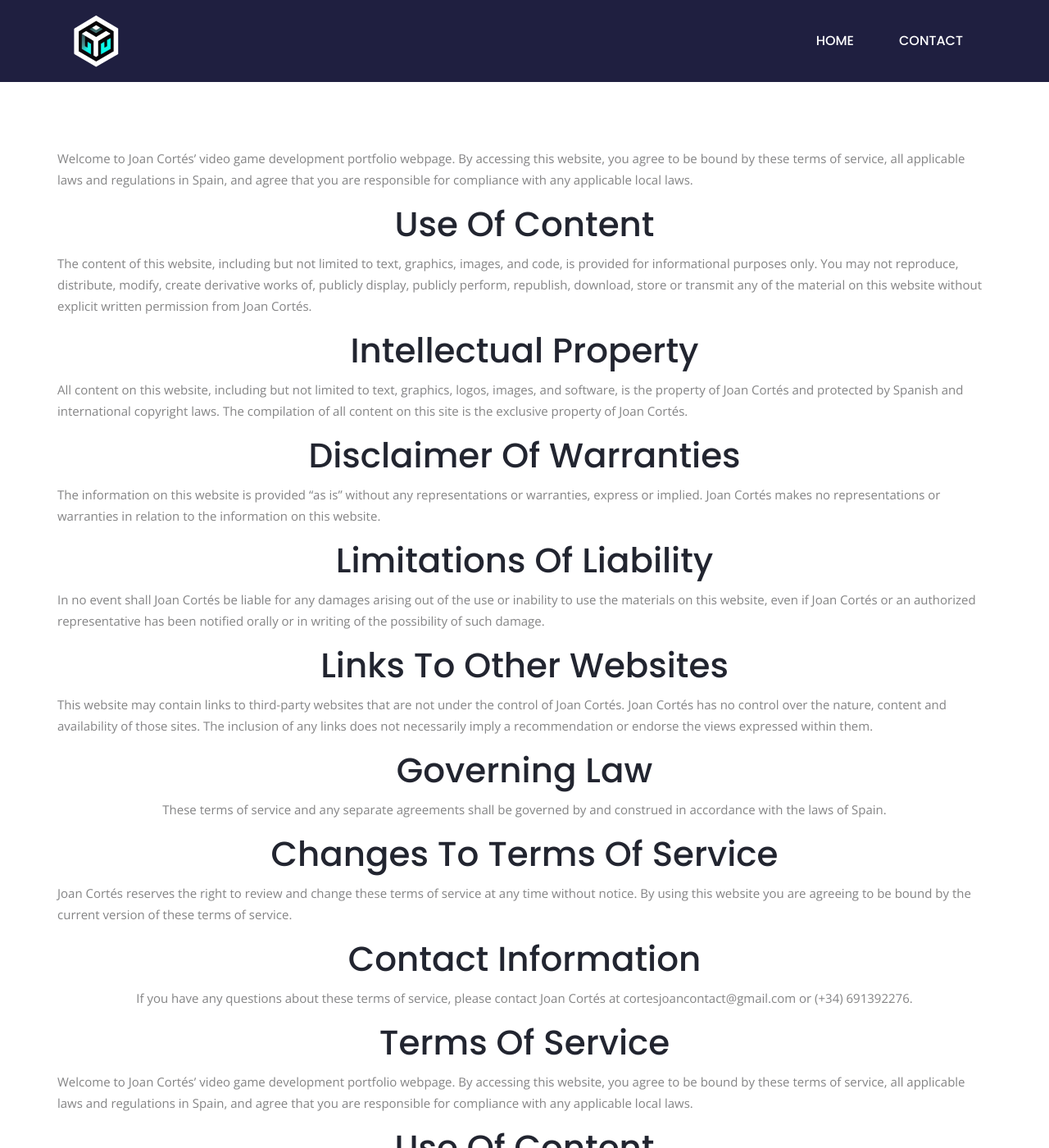
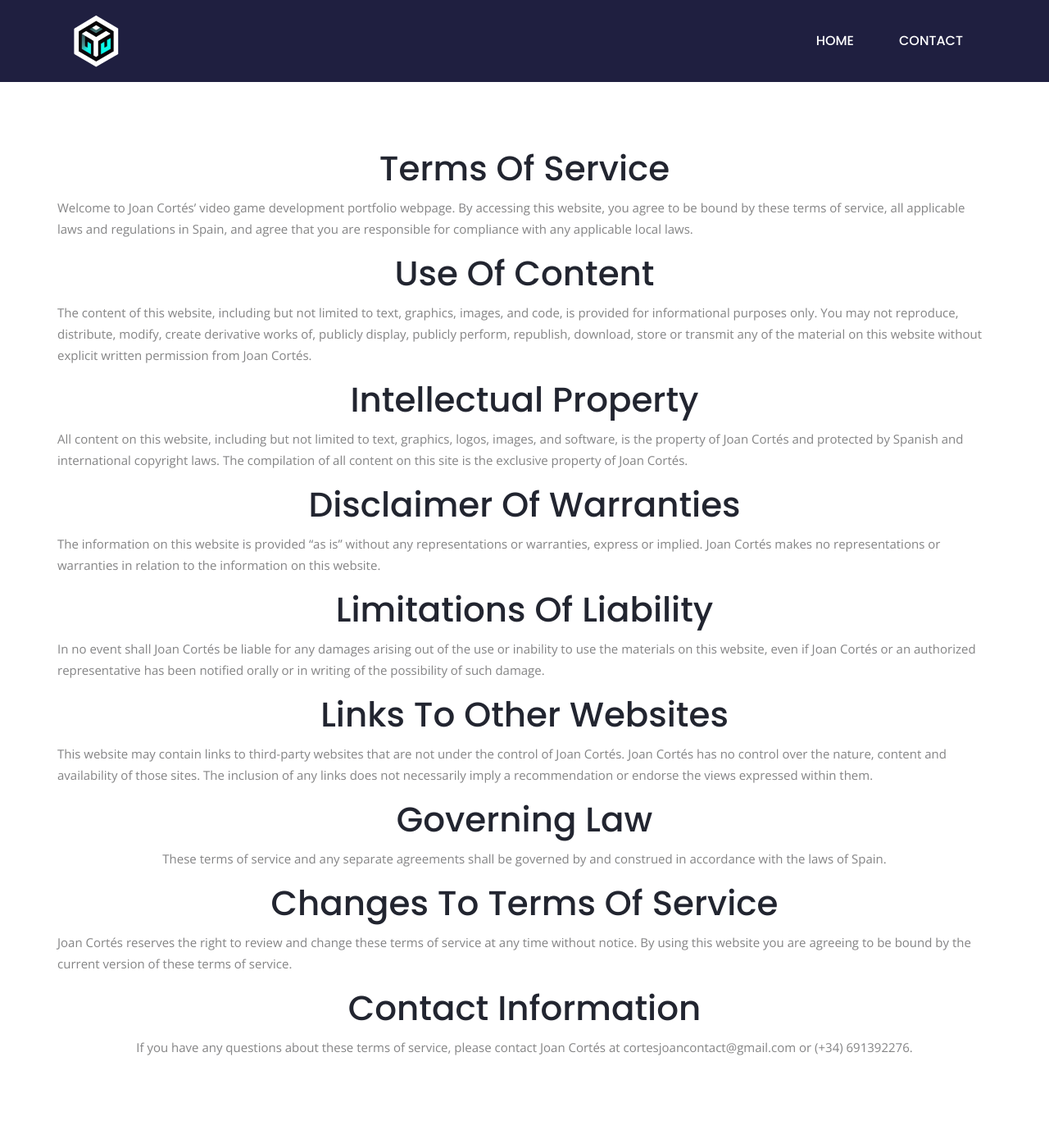
Before and after one commit to CortesJoan/WebPortfolio, a Jekyll site: the page built from terms-of-service.md, in a window 1280 px wide and 1400 px high. Shown: the whole window at 82% size. Built offline with Jekyll 4.4.1, drawn with Linux system fonts in a browser that asks for light colours; nearby versions of some CDN libraries.

Commit message:
Fixed duplicated terms of service

```diff
--- a/terms-of-service.md
+++ b/terms-of-service.md
@@ -2,40 +2,6 @@
 layout: basic
 title: Terms of Service
 ---
-Welcome to Joan Cortés' video game development portfolio webpage. By accessing this website, you agree to be bound by these terms of service, all applicable laws and regulations in Spain, and agree that you are responsible for compliance with any applicable local laws.
-
-## Use of Content
-
-The content of this website, including but not limited to text, graphics, images, and code, is provided for informational purposes only. You may not reproduce, distribute, modify, create derivative works of, publicly display, publicly perform, republish, download, store or transmit any of the material on this website without explicit written permission from Joan Cortés.
-
-## Intellectual Property
-
-All content on this website, including but not limited to text, graphics, logos, images, and software, is the property of Joan Cortés and protected by Spanish and international copyright laws. The compilation of all content on this site is the exclusive property of Joan Cortés.
-
-## Disclaimer of Warranties
-
-The information on this website is provided "as is" without any representations or warranties, express or implied. Joan Cortés makes no representations or warranties in relation to the information on this website.
-
-## Limitations of Liability
-
-In no event shall Joan Cortés be liable for any damages arising out of the use or inability to use the materials on this website, even if Joan Cortés or an authorized representative has been notified orally or in writing of the possibility of such damage.
-
-## Links to Other Websites
-
-This website may contain links to third-party websites that are not under the control of Joan Cortés. Joan Cortés has no control over the nature, content and availability of those sites. The inclusion of any links does not necessarily imply a recommendation or endorse the views expressed within them.
-
-## Governing Law
-
-These terms of service and any separate agreements shall be governed by and construed in accordance with the laws of Spain.
-
-## Changes to Terms of Service
-
-Joan Cortés reserves the right to review and change these terms of service at any time without notice. By using this website you are agreeing to be bound by the current version of these terms of service.
-
-## Contact Information
-
-If you have any questions about these terms of service, please contact Joan Cortés at cortesjoancontact@gmail.com or (+34) 691392276.
-
 ## Terms of Service
 
 Welcome to Joan Cortés' video game development portfolio webpage. By accessing this website, you agree to be bound by these terms of service, all applicable laws and regulations in Spain, and agree that you are responsible for compliance with any applicable local laws.
```
